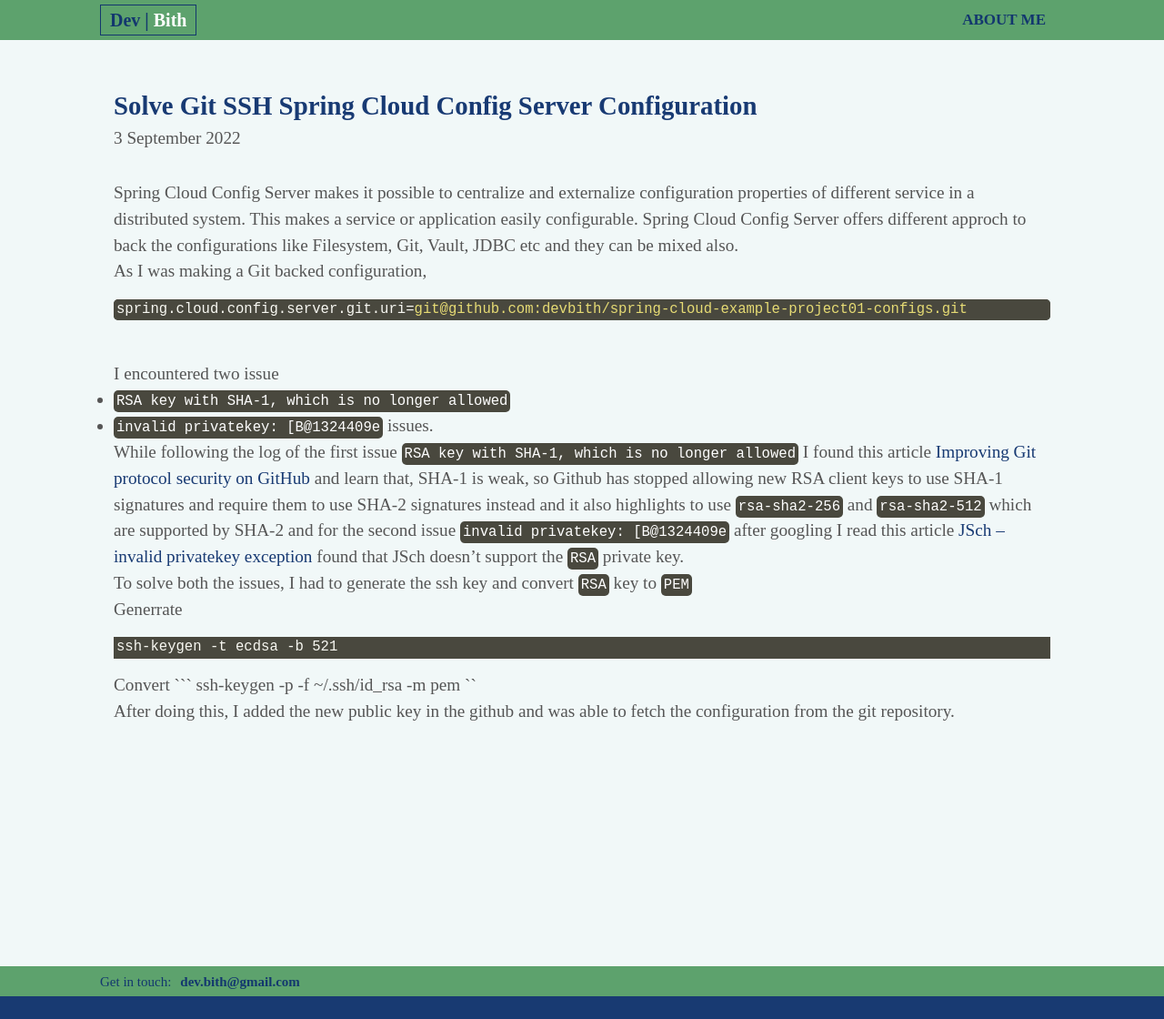
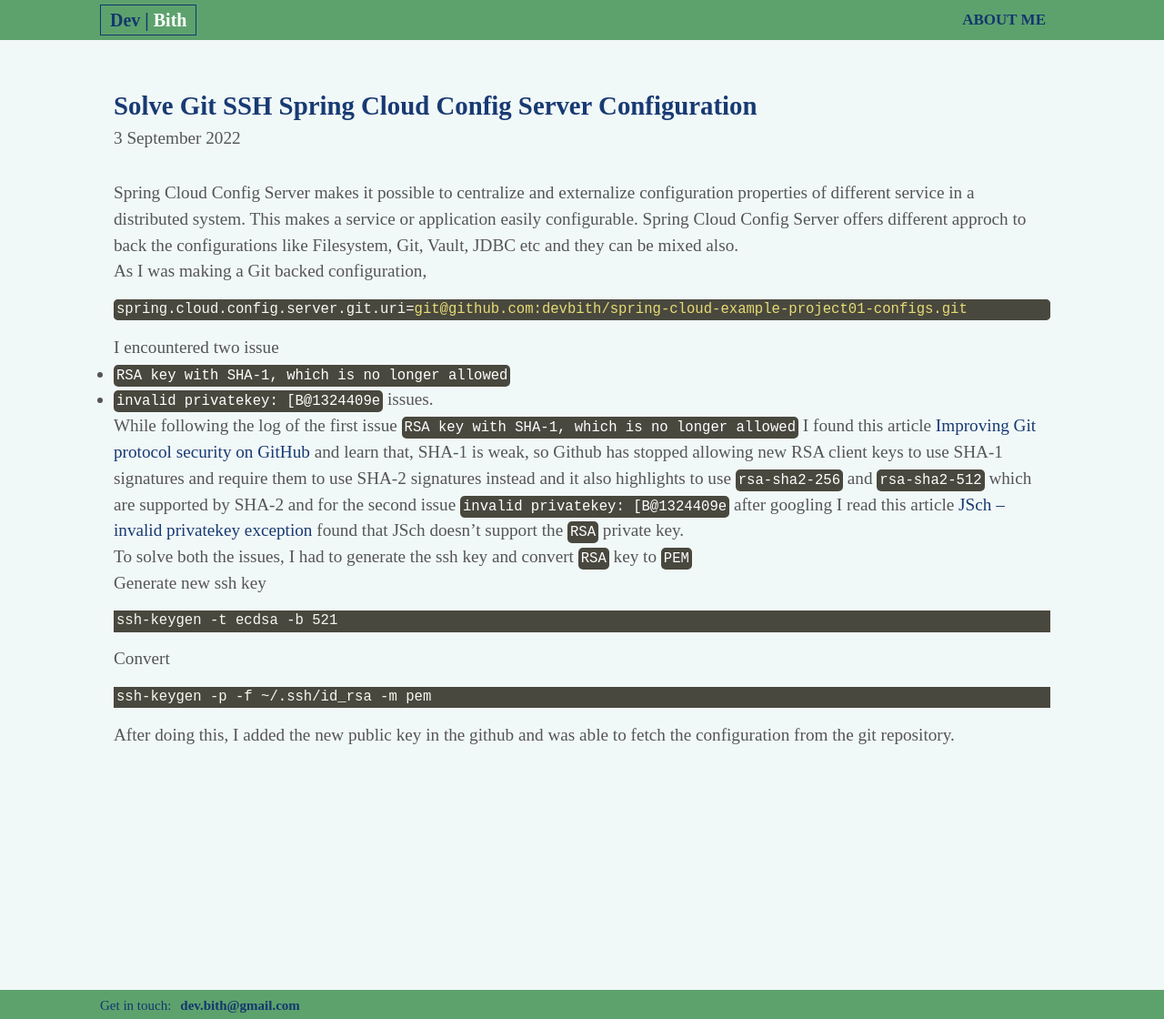
Before and after one commit to bishalthapa-x/bishalthapax.github.io, a Jekyll site: the page built from _posts/2022-09-04-solve-git-ssh-spring-cloud-config-server-configuration.md, in a window 1280 px wide. Shown: the whole page at 91% size. Built offline with Jekyll 4.4.1, drawn with Linux system fonts in a browser that asks for light colours; before the commit the page ends 1095 px from its top, so only the background shows below that.

Commit message:
Update 2022-09-04-solve-git-ssh-spring-cloud-config-server-configuration.md

````diff
--- a/_posts/2022-09-04-solve-git-ssh-spring-cloud-config-server-configuration.md
+++ b/_posts/2022-09-04-solve-git-ssh-spring-cloud-config-server-configuration.md
@@ -13,16 +13,16 @@ As I was making a Git backed configuration,
 spring.cloud.config.server.git.uri=git@github.com:devbith/spring-cloud-example-project01-configs.git
 ```
 
-<br>
 I encountered two issue<br>
 - `RSA key with SHA-1, which is no longer allowed`
 - `invalid privatekey: [B@1324409e` issues. <br>
+
 
 While following the log of the first issue `RSA key with SHA-1, which is no longer allowed` I found this article <a href="https://github.blog/2021-09-01-improving-git-protocol-security-github/ ">Improving Git protocol security on GitHub</a> and learn that, SHA-1 is weak, so Github has stopped allowing new RSA client keys to use SHA-1 signatures and require them to use SHA-2 signatures instead and it also highlights to use `rsa-sha2-256` and `rsa-sha2-512` which are supported by SHA-2 and for the second issue `invalid privatekey: [B@1324409e` after googling I read this article <a href="https://mkyong.com/java/jsch-invalid-privatekey-exception/">JSch – invalid privatekey exception</a> found that JSch doesn't support the `RSA` private key.
 
 To solve both the issues, I had to generate the ssh key and convert `RSA` key to `PEM`
 
-Generrate
+Generate new ssh key
 ```
 ssh-keygen -t ecdsa -b 521
 ```
@@ -30,6 +30,6 @@ ssh-keygen -t ecdsa -b 521
 Convert
 ```
 ssh-keygen -p -f ~/.ssh/id_rsa -m pem
-``
+```
 
 After doing this, I added the new public key in the github and was able to fetch the configuration from the git repository.
````
